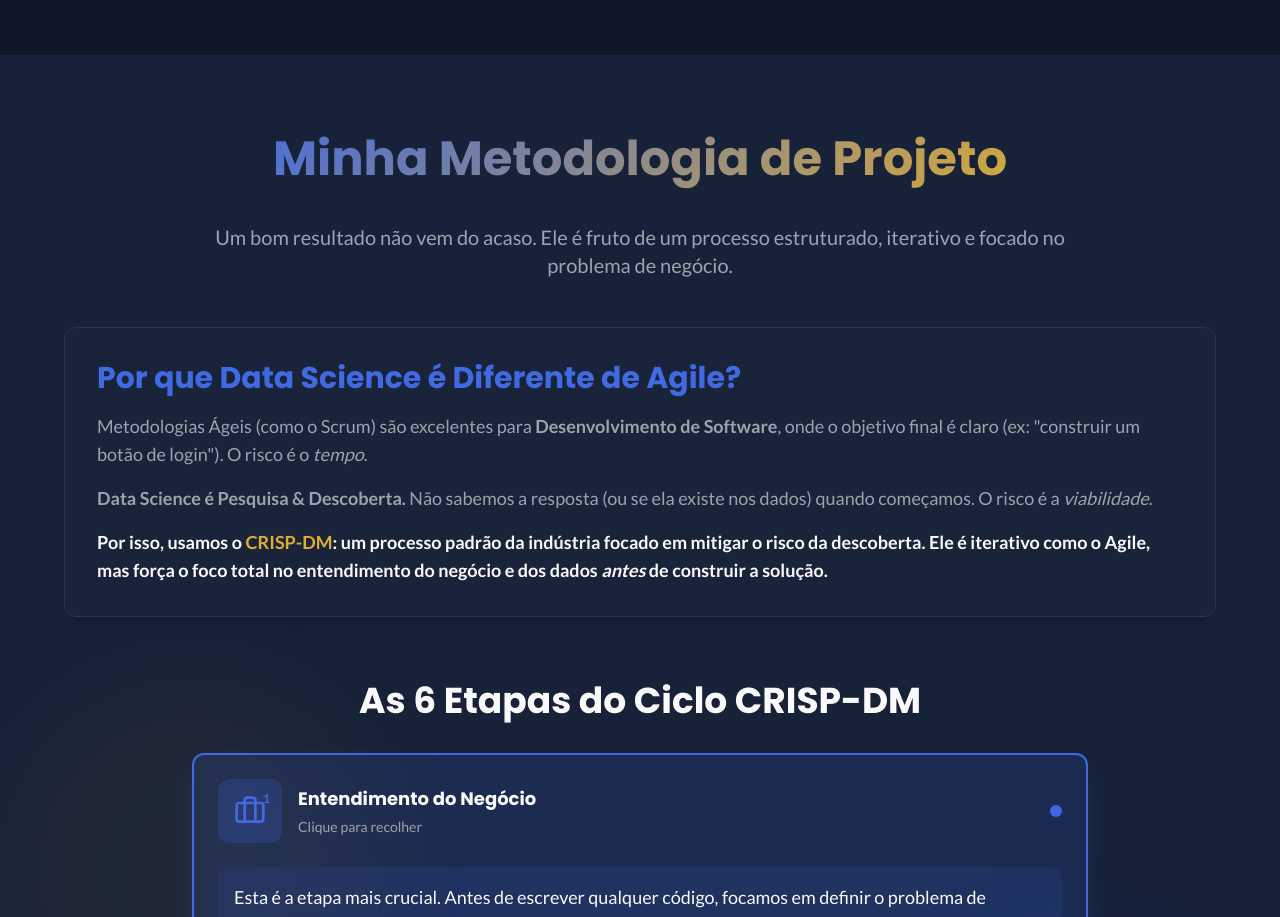
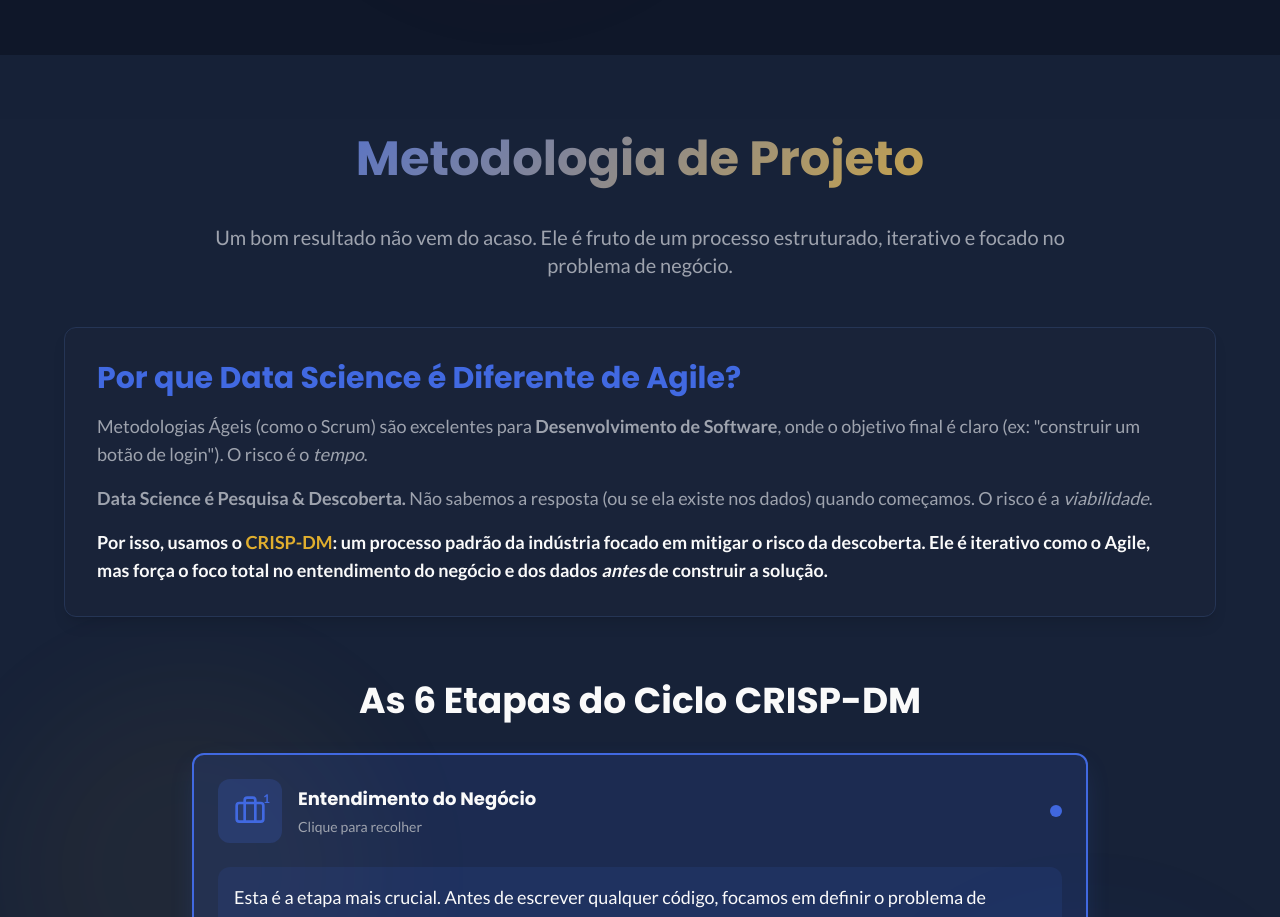
Before and after one commit to flavio-bezerra/flavio-data-hub, a React (Vite) app: page / in a window 1280 px wide. Shown: the part 4200-5117 px from the top of the page. Built offline with nearby package versions, Linux system fonts and the light colour scheme; the HTML template or start-up script is replaced by a standard one.

Commit message:
Alteração do título da seção de metodologia de projeto

```diff
--- a/src/components/Methodology.tsx
+++ b/src/components/Methodology.tsx
@@ -104,7 +104,7 @@ const Methodology = () => {
           }`}
         >
           <h2 className={`text-2xl sm:text-3xl md:text-4xl lg:text-5xl font-bold mb-8 text-center gradient-text leading-tight pb-2 ${isVisible ? 'animate-fade-in' : ''}`}>
-            Minha Metodologia de Projeto
+            Metodologia de Projeto
           </h2>
           <p className="text-base sm:text-lg md:text-xl text-muted-foreground text-center leading-relaxed px-4">
             Um bom resultado não vem do acaso. Ele é fruto de um processo estruturado,
```
